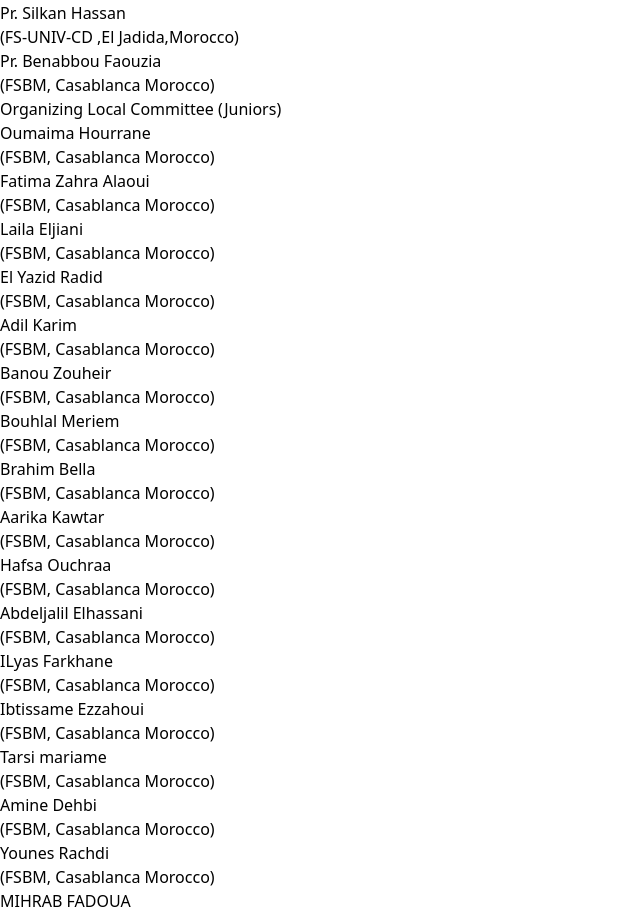
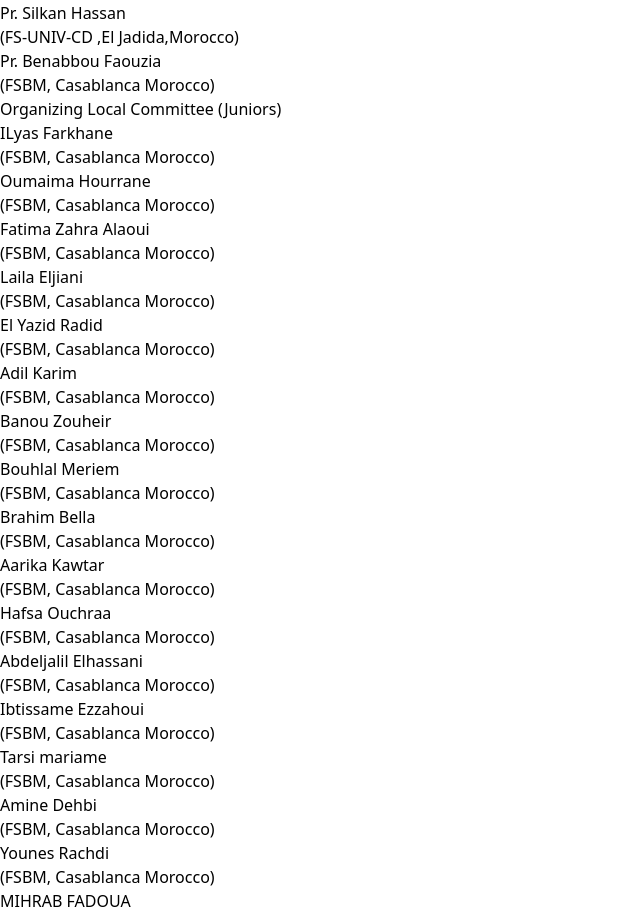
Before and after one commit to ilyasfarkhane-dev/conference, a Next.js app: page /committee in a window 1280 px wide. Shown: the part 9009-9926 px from the top of the page, without its empty margins (0-640 px from the left). Built offline with nearby package versions, Linux system fonts and the light colour scheme.

Commit message:
ilyas updat

```diff
--- a/components/team/OurOfficeArea.tsx
+++ b/components/team/OurOfficeArea.tsx
@@ -62,6 +62,7 @@ const OurOfficeArea = () => {
   ];
 
   const local = [
+    { title: "ILyas Farkhane ", name: "(FSBM, Casablanca Morocco)" },
     { title: "Oumaima Hourrane", name: "(FSBM, Casablanca Morocco)" },
     { title: "Fatima Zahra Alaoui ", name: "(FSBM, Casablanca Morocco)" },
     {
@@ -81,7 +82,7 @@ const OurOfficeArea = () => {
     { title: "Hafsa Ouchraa", name: "(FSBM, Casablanca Morocco)" },
     { title: "Abdeljalil Elhassani ", name: "(FSBM, Casablanca Morocco)" },
 
-    { title: "ILyas Farkhane ", name: "(FSBM, Casablanca Morocco)" },
+
     { title: "Ibtissame Ezzahoui", name: "(FSBM, Casablanca Morocco)" },
     { title: "Tarsi mariame", name: "(FSBM, Casablanca Morocco)" },
     { title: "Amine Dehbi ", name: "(FSBM, Casablanca Morocco)" },
```
